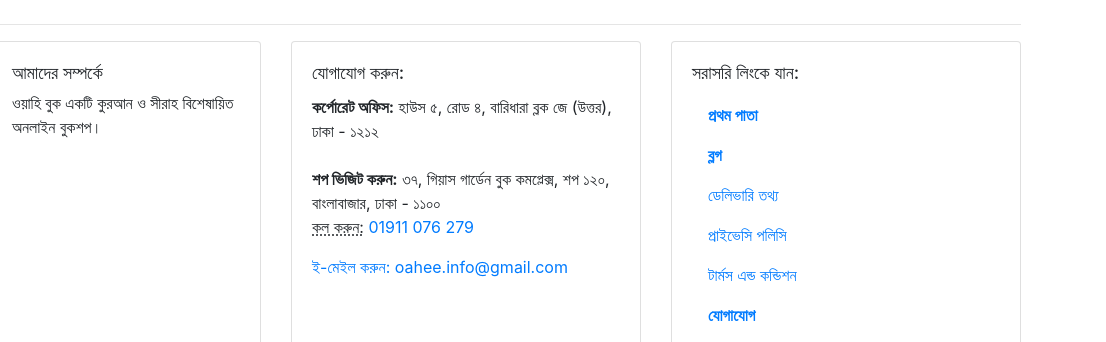
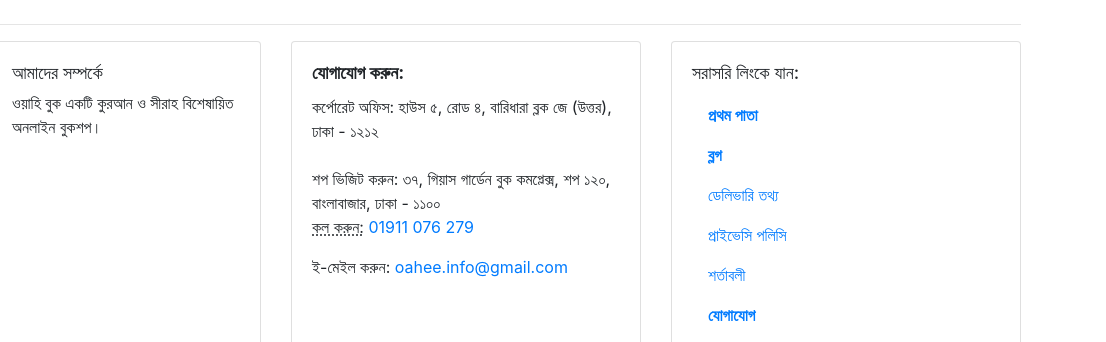
Before and after one commit to oahee/oahee.github.io, a plain HTML site: page index.html in a window 1280 px wide. Shown: the part 2912-3254 px from the top of the page, 174-1280 px from the left. Drawn offline with nearby package versions, Linux system fonts and the light colour scheme.

Commit message:
Footer issues updated

```diff
--- a/index.html
+++ b/index.html
@@ -305,16 +305,16 @@
                     </div>
                     <div class="card">
                         <div class="card-body">
-                            <h6 class="card-title" style="font-size:18px">যোগাযোগ করুন:</h6>
+                            <h6 class="card-title" style="font-size:18px"><strong>যোগাযোগ করুন:</strong></h6>
                             <address>
-                                <strong>কর্পোরেট অফিস:</strong>
+                                কর্পোরেট অফিস:
                                 হাউস ৫, রোড ৪, বারিধারা ব্লক জে (উত্তর), ঢাকা - ১২১২<br><br>
-                                <strong>শপ ভিজিট করুন:</strong>
+                                শপ ভিজিট করুন:
                                 ৩৭, গিয়াস গার্ডেন বুক কমপ্লেক্স, শপ ১২০, বাংলাবাজার, ঢাকা - ১১০০<br>
                                 <abbr title="Phone">কল করুন:</abbr> <a href="tel:01911076279">01911 076 279</a>
                             </address>
                             <address>
-                                <a href="mailto:oahee.info@gmail.com">ই-মেইল করুন: oahee.info@gmail.com</a>
+                                ই-মেইল করুন: <a href="mailto:oahee.info@gmail.com">oahee.info@gmail.com</a>
                             </address>
                         </div>
                     </div>
@@ -335,7 +335,7 @@
                                     <a class="nav-link" href="https://oahee.github.io/privacy-policy">প্রাইভেসি পলিসি</a>
                                 </li>
                                 <li class="nav-item">
-                                    <a class="nav-link" href="https://oahee.github.io/terms-and-condition">টার্মস এন্ড কন্ডিশন</a>
+                                    <a class="nav-link" href="https://oahee.github.io/terms-and-condition">শর্তাবলী</a>
                                 </li>
                                 <li class="nav-item">
                                     <a class="nav-link" href="https://oahee.github.io/contact"><b>যোগাযোগ</b></a>
```
